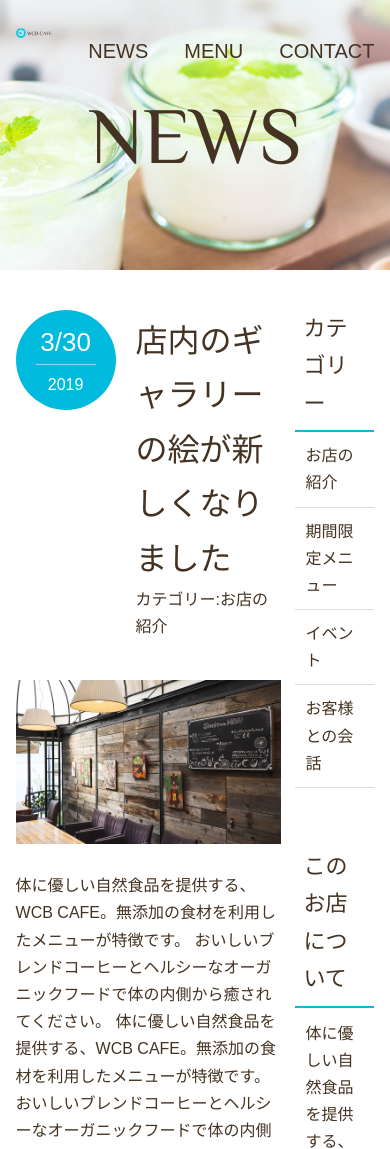
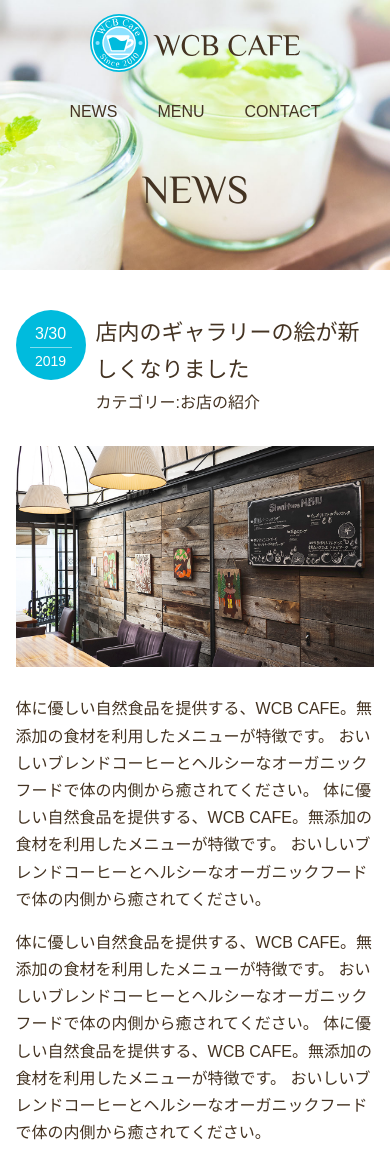
Before and after one commit to Ryo10Leo/html_css_tutorial, a plain HTML site: page news.html in a window 390 px wide. Shown: the top 1149 px of the page. Drawn offline with Linux system fonts and the light colour scheme; some packages are replaced by stand-ins of ours.

Commit message:
メデイアクエリ適用

```diff
--- a/css/style.css
+++ b/css/style.css
@@ -222,3 +222,68 @@ aside p{
 .sub-menu a:hover{
     color: #0bd;
 }
+
+/* モバイル版 */
+@media (max-width: 600px){
+    .page-title{
+        font-size: 2.5rem;
+    }
+
+    /* HEADER */
+    .main-nav{
+        font-size: 1rem;
+        margin-top: 10px;
+    }
+    .main-nav li{
+        margin: 0 20px;
+    }
+
+    /* HOME */
+    .home-content{
+        margin-top: 20%;
+    }
+
+    .page-header{
+        flex-direction: column;
+        align-items: center;
+    }
+
+    /* NEWS */
+    .news-contents{
+        flex-direction: column;
+    }
+    article,
+    aside{
+        width:100%
+    }
+
+    #news .page-title{
+        margin-top:30px;
+    }
+    aside{
+        margin-top:60px;
+    }
+
+    .post-info{
+        margin-bottom: 30px;
+    }
+    .post-date{
+        width: 70px;
+        height: 70px;
+        font-size: 1rem;
+    }
+    .post-date span{
+        font-size: 0.875rem;
+        padding-top:2px;
+    }
+    .post-title{
+        font-size: 1.375rem;
+    }
+    .post-cat{
+        font-size:margin-top 10px;
+    }
+    .post-title,
+    .post-cat{
+        margin-left: 80px;
+    }
+}
--- a/news.html
+++ b/news.html
@@ -9,6 +9,7 @@
     <link rel="stylesheet" href="https://unpkg.com/ress/dist/ress.min.css">
     <link href="https://fonts.googleapis.com/css?family=Philosopher" rel="stylesheet">
     <link href="css/style.css" rel= "stylesheet">
+    <meta name="viewport" content="width=device-width, initial-scale=1">
     </head>
 
     <body>
```
Also changed, not shown: index.html (+1 -0 lines).
